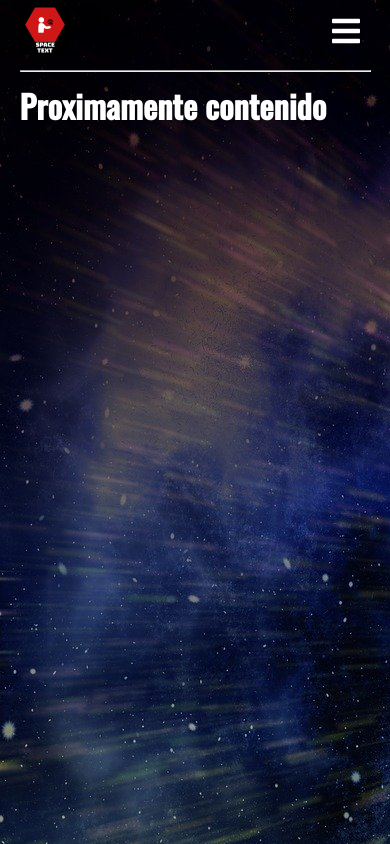
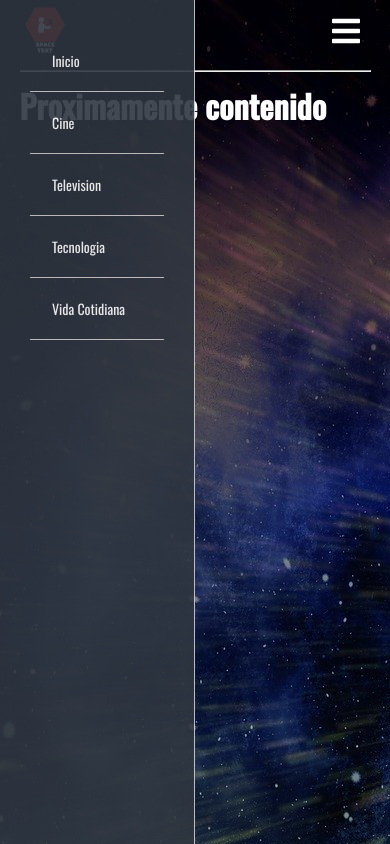
Before and after one commit to SpaceText/SpaceText, a plain HTML site: page Tec/Tecnologia.html in a window 390 px wide. Both pictures are taken after a click on the element 346 px from the left and 31 px from the top of the page. Drawn offline with nearby package versions, Linux system fonts and the light colour scheme.

Commit message:
segunda entrada

```diff
--- a/Cine/Adam.html
+++ b/Cine/Adam.html
@@ -173,12 +173,12 @@ Después de ver Uncut Gems, probablemente querrá ver algunas de sus otras pelí
 
   <!-- Footer -->
   <footer class="footer">
-    <h3>SpaceText Copyright  ©2019</h3>
+    <h3>SpaceText Copyright  ©2020</h3>
   </footer>
 
   <!-- Scroll Reveal -->
   <script src="https://unpkg.com/scrollreveal"></script>
-  <script src="../main/articuos.js"></script>
+  <script src="../main/articulos.js"></script>
 </body>
 
 </html>
--- a/Tec/Tecnologia.html
+++ b/Tec/Tecnologia.html
@@ -54,5 +54,9 @@
     </nav>
     <hr>
 
+     <!-- Scroll Reveal -->
+  <script src="https://unpkg.com/scrollreveal"></script>
+  <script src="../main/tec.js"></script>
+  </body>
     <h1> Proximamente contenido</h1>
     </html>
--- a/main/tec.js
+++ b/main/tec.js
@@ -0,0 +1,8 @@
+document.querySelector(".menu-btn").addEventListener("click", () => {
+    document.querySelector(".nav-menu").classList.toggle("show");
+  });
+
+  ScrollReveal().reveal('.showcase');
+  ScrollReveal().reveal('.news-cards', { delay: 500 });
+  ScrollReveal().reveal('.cards-banner-one', { delay: 500 });
+  ScrollReveal().reveal('.cards-banner-two', { delay: 500 });
```
Also changed, not shown: Vida Cotidiana/Vida1.html (+5 -0 lines), index.html (+1 -1 lines), main/vida.js (+8 -0 lines), estilos/tec.css (line endings or trailing spaces).
